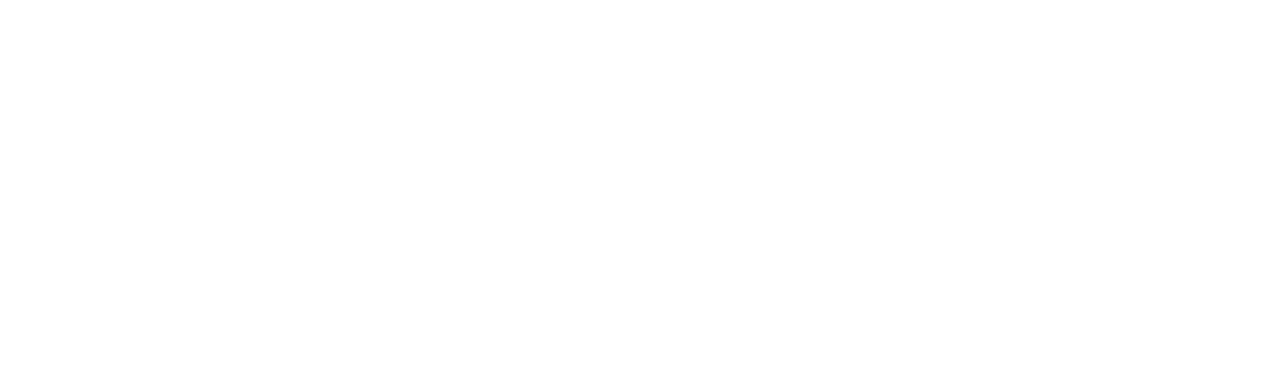
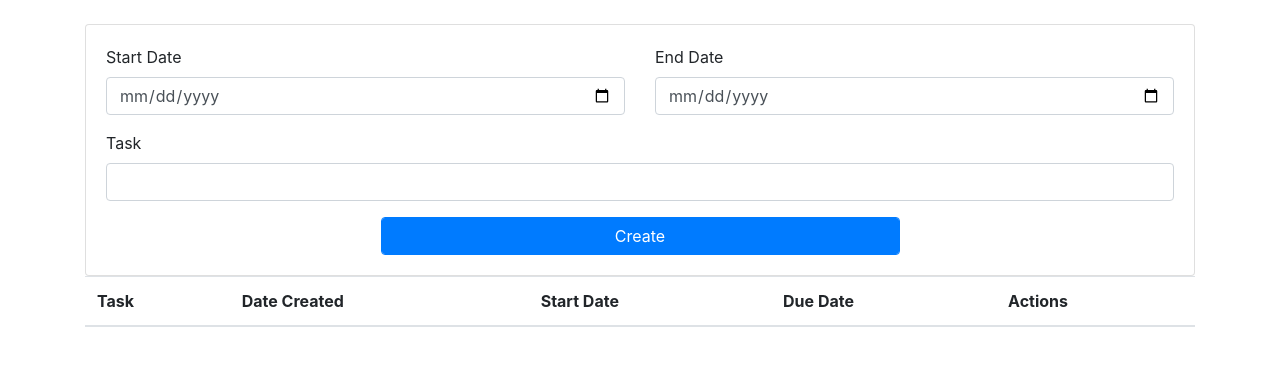
Before and after one commit to tori-parmz/Week-10-ToDo-App-Practice, a website: page index.html in a window 1280 px wide. Drawn offline with nearby package versions, Linux system fonts and the light colour scheme.

Commit message:
second commit

```diff
--- a/index.html
+++ b/index.html
@@ -5,8 +5,69 @@
     <meta http-equiv="X-UA-Compatible" content="IE=edge">
     <meta name="viewport" content="width=device-width, initial-scale=1.0">
     <title>ToDo App</title>
+    <link rel="stylesheet" href="node_modules/bootstrap/dist/css/bootstrap.css">
 </head>
-<body>
+<body class="container">
+    <br>
+    <div class="card">
+        <div class="card-body">
+            <div class="row">
+                <div class="col-sm">
+                    <div class="form-group">
+                        <label for="new-start-date">Start Date</label>
+                        <input type="date" class="form-control" id="new-start-date">
+                    </div>
 
+                </div>
+                <div class="col-sm">
+                    <label for="new-end-date">End Date</label>
+                    <input type="date" class="form-control" id="new-end-date">
+
+                </div>
+
+            </div>
+            <div class="row">
+                <div class="col-sm">
+                    <div class="form-group">
+                        <label for="new-task">Task</label>
+                        <input type="text" class="form-control" id="Task">
+
+                </div>
+            </div>
+        </div>
+            <div class="row">
+                <div class="col-3">
+
+                </div>
+                <div class="col-6">
+            <button id="add" class="btn-primary form-control">Create</button>
+        </div>
+            <div class="col-3">
+
+            </div>
+        </div>
+
+    </div>
+    </div>
+    <table id="list" class="table table-striped table-hover">
+        <thead>
+          <tr>
+            <th scope="col">Task</th>
+            <th scope="col">Date Created</th>
+            <th scope="col">Start Date</th>
+            <th scope="col">Due Date</th>
+            <th scope="col">Actions</th>
+          </tr>
+        </thead>
+        <tbody>
+
+        </tbody>
+      </table>
+
+
+
+<script src="node_modules/jquery/dist/jquery.js"></script>
+<script src="node_modules/bootstrap/dist/js/bootstrap.bundle.js"></script>
+<script scr="todo.js"></script>
 </body>
 </html>
```
Also changed, not shown: todo.js (added, +15 -0 lines).
